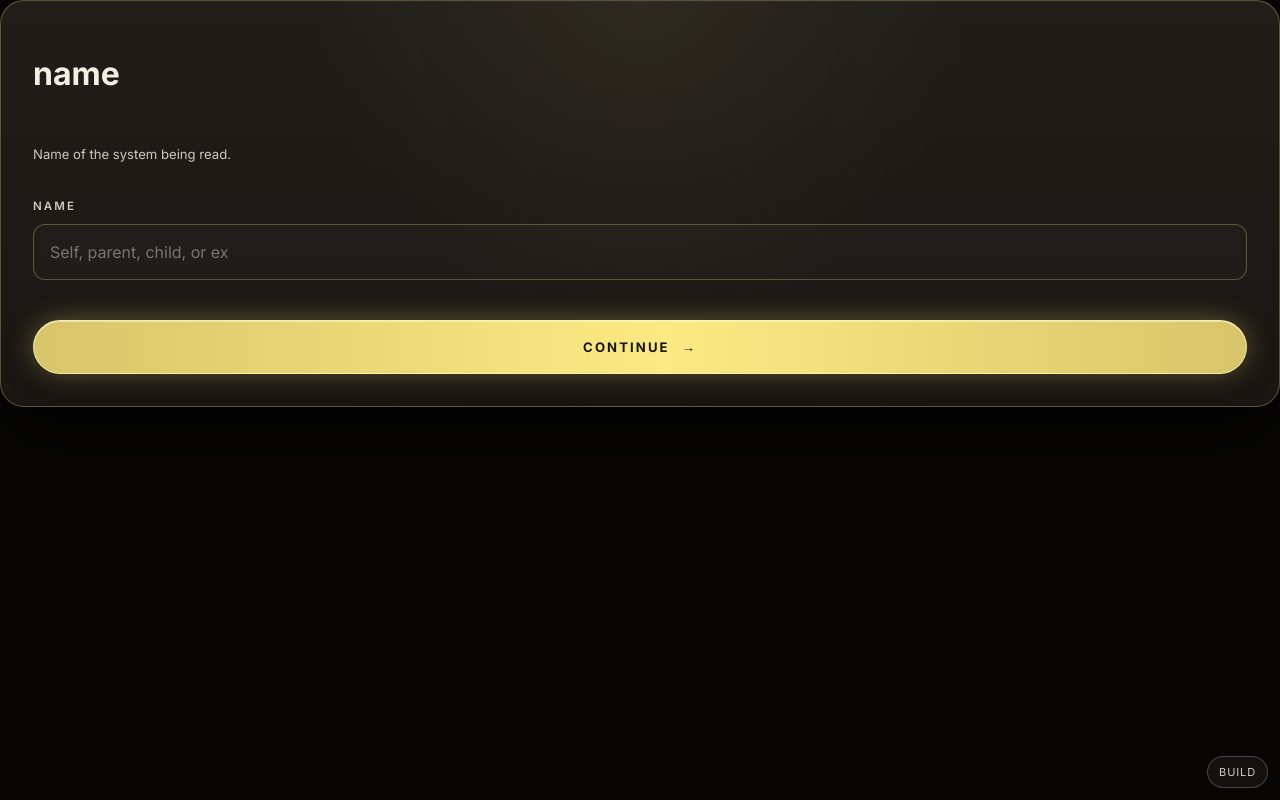
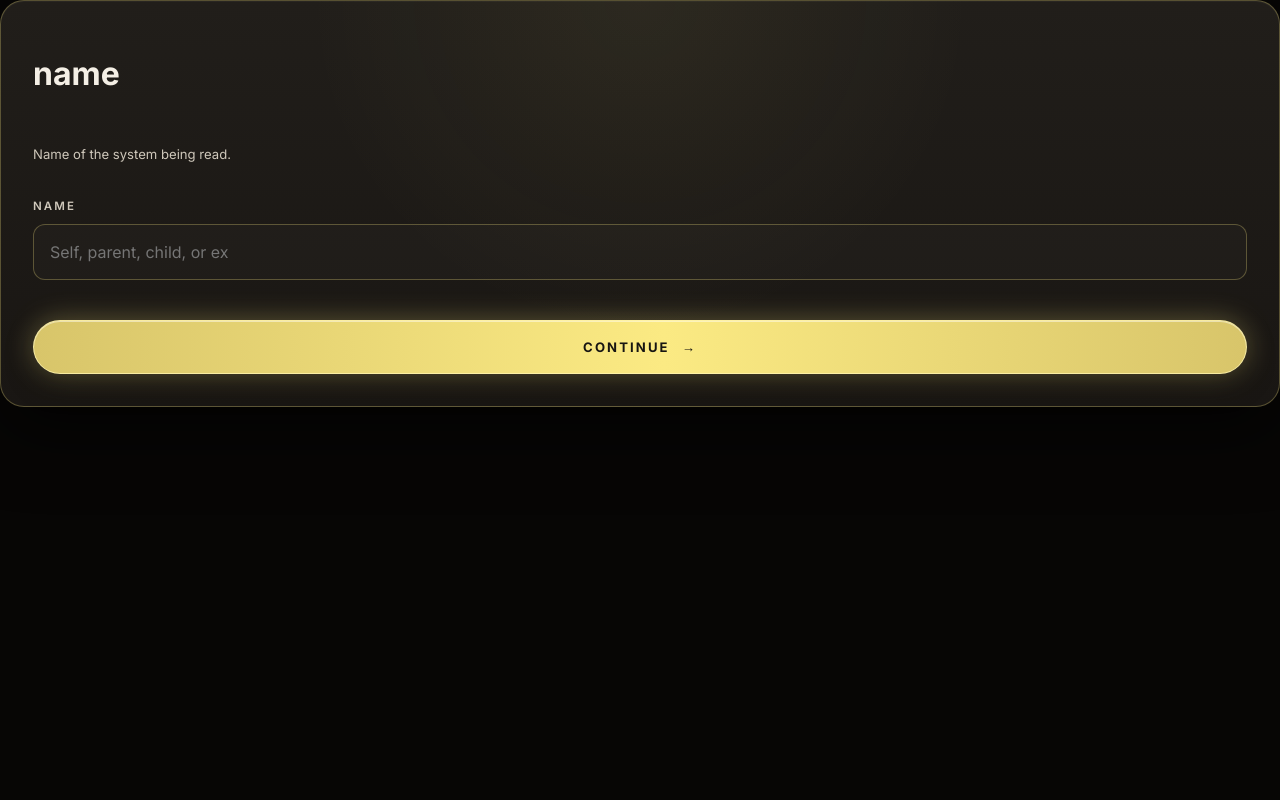
Before and after one commit to seanmphelps-ai/seen-universe, a Next.js app: page /chart in a window 1280 px wide. Built offline with nearby package versions, Linux system fonts and the light colour scheme.

Commit message:
Remove unrequested BUILD button

```diff
--- a/app/layout.tsx
+++ b/app/layout.tsx
@@ -29,30 +29,7 @@ export default function RootLayout({
 }) {
   return (
     <html lang="en">
-      <body>
-        {children}
-        <a
-          href="/status"
-          aria-label="Open live build status"
-          style={{
-            position: 'fixed',
-            right: 'max(12px, env(safe-area-inset-right))',
-            bottom: 'max(12px, env(safe-area-inset-bottom))',
-            zIndex: 1000,
-            border: '1px solid rgba(255,255,255,.22)',
-            borderRadius: 999,
-            padding: '8px 11px',
-            background: 'rgba(23,21,18,.88)',
-            color: 'rgba(255,255,255,.78)',
-            fontSize: 11,
-            letterSpacing: '.08em',
-            textDecoration: 'none',
-            backdropFilter: 'blur(10px)',
-          }}
-        >
-          BUILD
-        </a>
-      </body>
+      <body>{children}</body>
     </html>
   );
 }
```
